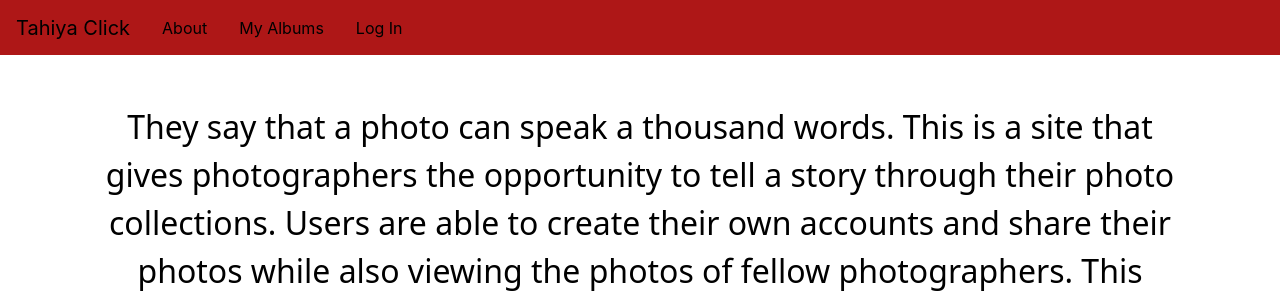
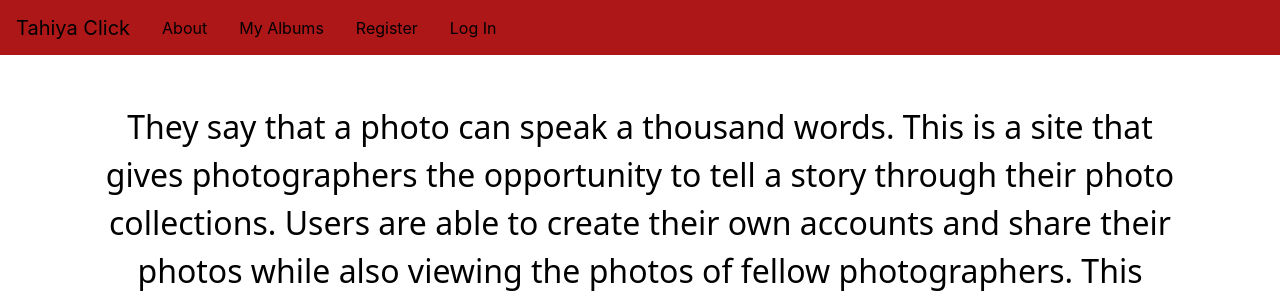
Before and after one commit to FablihaHossain/tahiya_click, a Flask app: page /about in a window 1280 px wide. Shown: the top 298 px of the page. Run offline with Flask 2, Linux system fonts and the light colour scheme; some libraries are stand-ins or nearby versions.

Commit message:
added register link to nav bar

```diff
--- a/application/templates/index.html
+++ b/application/templates/index.html
@@ -22,6 +22,11 @@
 					<li class = "nav-item">
 						<a class = "nav-link nav-words navbar-text" href="{{url_for('albums')}}"> My Albums </a>
 					</li>
+					{% if not session['username'] %}
+					<li class = "nav-item">
+						<a class = "nav-link nav-words navbar-text" href="{{url_for('register')}}"> Register</a>
+					</li>
+					{% endif %}
 					{% if not session['username']%}
 					<li class = "nav-item">
 						<a class = "nav-link nav-words navbar-text" href="{{url_for('login')}}"> Log In</a>
```
